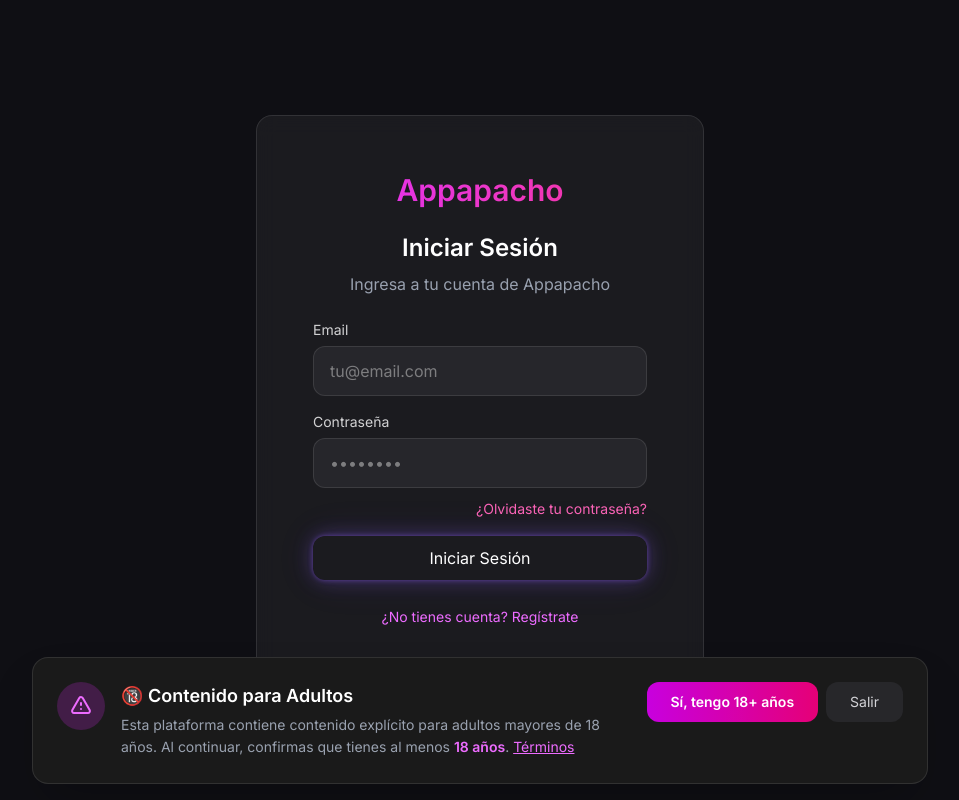
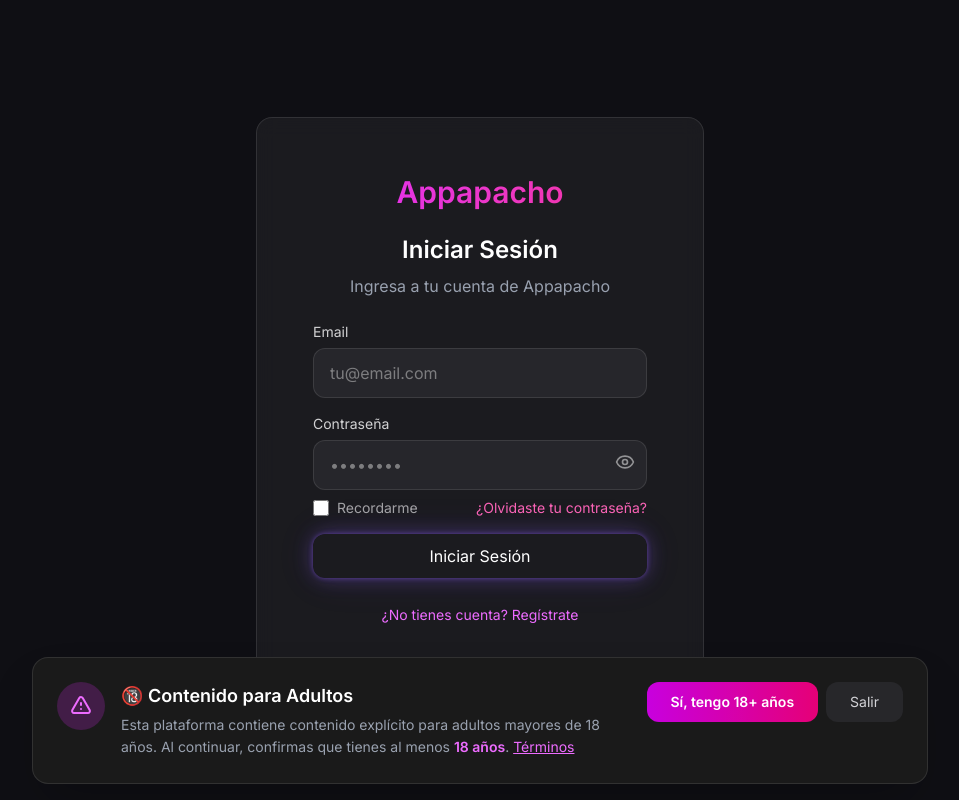
Before and after one commit to Nooxeel/apapacho, a Next.js app: page /login in a window 1280 px wide. Shown: the whole page, without its empty margins (160-1119 px from the left). Built offline with nearby package versions, Linux system fonts and the light colour scheme; no server answers.

Commit message:
feat: add show password toggle and remember me checkbox
- Eye icon button to show/hide password
- Remember me checkbox that saves credentials to localStorage
- Auto-fill email and password when remembered

```diff
--- a/src/app/login/page.tsx
+++ b/src/app/login/page.tsx
@@ -6,6 +6,10 @@ import Link from 'next/link'
 import { authApi, missionsApi } from '@/lib/api'
 import { Button, Input, Card } from '@/components/ui'
 import { useAuthStore } from '@/stores/authStore'
+import { Eye, EyeOff } from 'lucide-react'
+
+// Key for storing remembered credentials
+const REMEMBER_KEY = 'apapacho-remember-credentials'
 
 function LoginContent() {
   const router = useRouter()
@@ -16,6 +20,8 @@ function LoginContent() {
   const [error, setError] = useState<string | null>(null)
   const [fieldErrors, setFieldErrors] = useState<Record<string, string>>({})
   const [referralCode, setReferralCode] = useState<string | null>(null)
+  const [showPassword, setShowPassword] = useState(false)
+  const [rememberMe, setRememberMe] = useState(false)
 
   // Refs for focusing on error fields
   const emailRef = useRef<HTMLInputElement>(null)
@@ -31,6 +37,20 @@ function LoginContent() {
     isCreator: true,
     acceptTerms: false
   })
+
+  // Load remembered credentials on mount
+  useEffect(() => {
+    try {
+      const saved = localStorage.getItem(REMEMBER_KEY)
+      if (saved) {
+        const { email, password } = JSON.parse(saved)
+        setFormData(prev => ({ ...prev, email, password }))
+        setRememberMe(true)
+      }
+    } catch {
+      // Ignore errors
+    }
+  }, [])
 
   // Capture referral code from URL (?ref=XXXXX) and mode (?mode=register)
   useEffect(() => {
@@ -66,6 +86,16 @@ function LoginContent() {
           email: formData.email,
           password: formData.password
         }) as any
+
+        // Handle remember me
+        if (rememberMe) {
+          localStorage.setItem(REMEMBER_KEY, JSON.stringify({
+            email: formData.email,
+            password: formData.password
+          }))
+        } else {
+          localStorage.removeItem(REMEMBER_KEY)
+        }
 
         localStorage.setItem('apapacho-token', result.token)
         localStorage.setItem('apapacho-user', JSON.stringify(result.user))
@@ -250,17 +280,36 @@ function LoginContent() {
             <Input
               ref={passwordRef}
               label="Contraseña"
-              type="password"
+              type={showPassword ? 'text' : 'password'}
               placeholder="••••••••"
               value={formData.password}
               onChange={(e) => setFormData(prev => ({ ...prev, password: e.target.value }))}
               required
               helperText={!isLogin ? "Mínimo 8 caracteres, 1 mayúscula, 1 minúscula, 1 número" : undefined}
               error={fieldErrors.password}
+              rightIcon={
+                <button
+                  type="button"
+                  onClick={() => setShowPassword(!showPassword)}
+                  className="text-white/50 hover:text-white/80 transition-colors focus:outline-none"
+                  tabIndex={-1}
+                >
+                  {showPassword ? <EyeOff className="w-5 h-5" /> : <Eye className="w-5 h-5" />}
+                </button>
+              }
             />
 
             {isLogin && (
-              <div className="text-right -mt-2">
+              <div className="flex items-center justify-between -mt-2">
+                <label className="flex items-center gap-2 cursor-pointer">
+                  <input
+                    type="checkbox"
+                    checked={rememberMe}
+                    onChange={(e) => setRememberMe(e.target.checked)}
+                    className="w-4 h-4 rounded border-gray-600 bg-gray-700 text-fuchsia-500 focus:ring-fuchsia-500"
+                  />
+                  <span className="text-white/60 text-sm">Recordarme</span>
+                </label>
                 <Link
                   href="/forgot-password"
                   className="text-sm text-pink-400 hover:text-pink-300 transition-colors"
```
